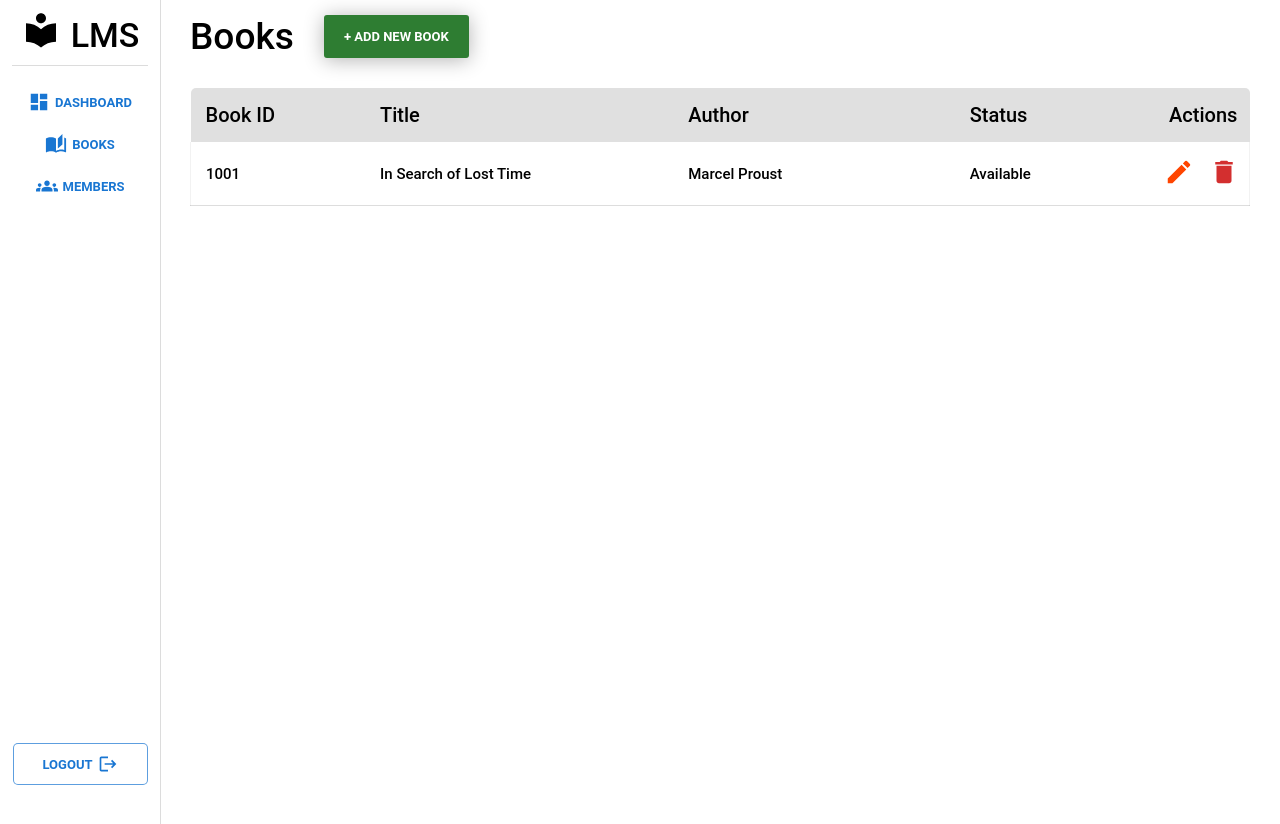
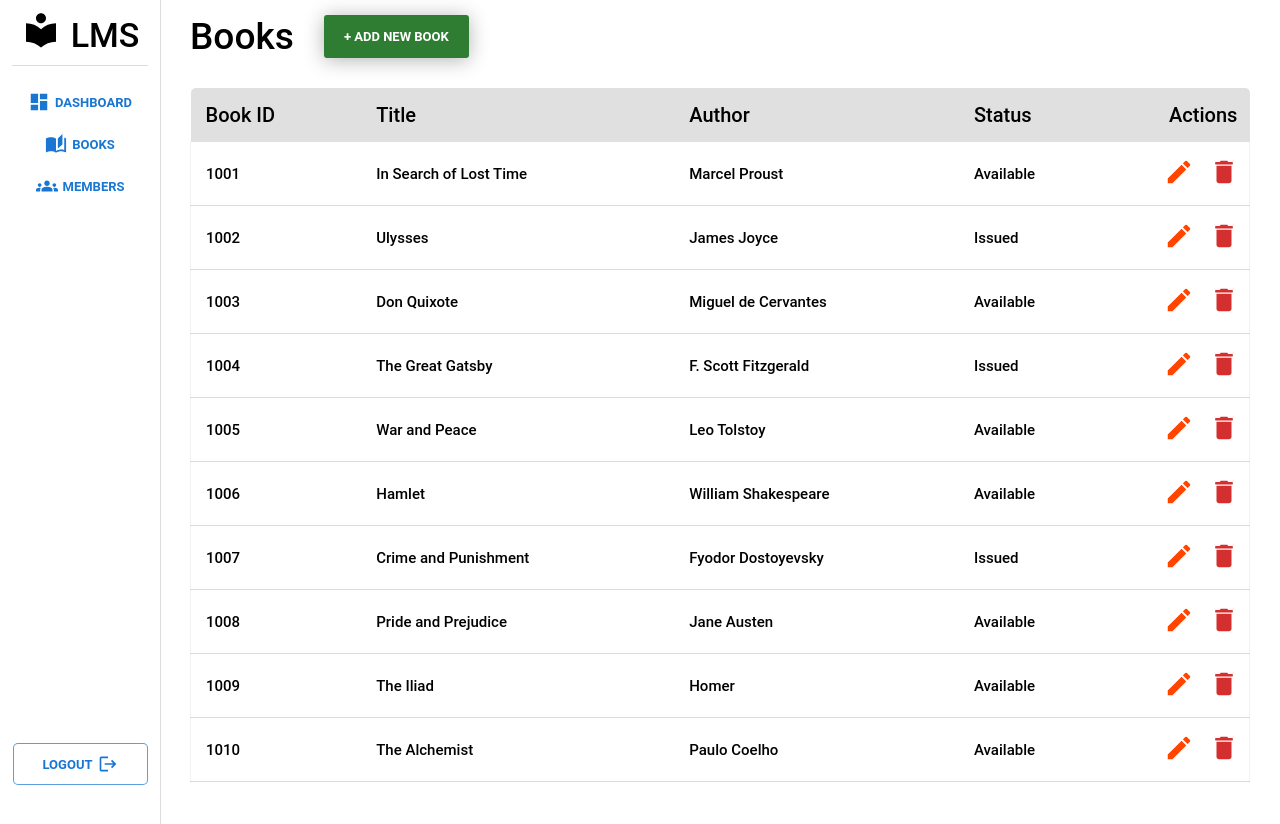
Before and after one commit to bernardkrehula/React-typescript-libmgmtsys, a React (Vite) app in the folder my-app/: page /Books in a window 1280 px wide. Shown: the top 824 px of the page. Built offline with nearby package versions, Linux system fonts and the light colour scheme.

Commit message:
display all books

```diff
--- a/my-app/src/App.tsx
+++ b/my-app/src/App.tsx
@@ -14,7 +14,7 @@ function App() {
   const componentsArray: Record<string, {component: React.ComponentType<any>; props?: Record<string, any>}
   > = {
     Dashboard: {component: Dashboard, props: { data: libraryData}},
-    Books: {component: Books, props: {}},
+    Books: {component: Books, props: { booksData: libraryData.books }},
     Members: {component: Members, props: { members: libraryData.members  }}
   }
   const [ userLogged, isUserLogged ] = useState(false);
--- a/my-app/src/components/Books/Book/Book.tsx
+++ b/my-app/src/components/Books/Book/Book.tsx
@@ -1,5 +1,26 @@
+import Btn from "../../Btn/Btn";
+import type { BookType } from "../Books";
 
-const Book = () => {
+const Book = ({singleBook}: BookType) => {
+    console.log('radi')
+    const { id, title, author, status } = singleBook;
+
+    return(
+        <tr>
+            <th>{id}</th>
+            <td>{title}</td>
+            <td>{author}</td>
+            <td>{status}</td>
+            <td className="btns">
+                <Btn variation="edit">
+                    <svg className="edit-svg" focusable="false" aria-hidden="true" viewBox="0 0 24 24" data-testid="EditIcon"><path d="M3 17.25V21h3.75L17.81 9.94l-3.75-3.75L3 17.25zM20.71 7.04c.39-.39.39-1.02 0-1.41l-2.34-2.34a.9959.9959 0 0 0-1.41 0l-1.83 1.83 3.75 3.75 1.83-1.83z"></path></svg>
+                </Btn>
+                <Btn variation="delete">
+                    <svg className="delete-svg" focusable="false" aria-hidden="true" viewBox="0 0 24 24" data-testid="DeleteIcon"><path d="M6 19c0 1.1.9 2 2 2h8c1.1 0 2-.9 2-2V7H6v12zM19 4h-3.5l-1-1h-5l-1 1H5v2h14V4z"></path></svg>
+                </Btn>
+            </td>
+        </tr>
+    )
 
 }
 
--- a/my-app/src/components/Books/Books.tsx
+++ b/my-app/src/components/Books/Books.tsx
@@ -2,7 +2,22 @@ import Book from "./Book/Book";
 import './Books.css'
 import Btn from "../Btn/Btn";
 
-const Books = () => {
+export type BookType = {
+    id: string;
+    title: string;
+    author: string;
+    status: string;
+}
+type BooksType = {
+    booksData: BookType[];
+}
+
+const Books = ({booksData}: BooksType) => {
+
+    const DisplayBooks = () => {
+        return booksData.map(singleBook => <Book singleBook={singleBook}/>)
+    }
+
     return(
         <div className="books">
             <div className="books-title">
@@ -20,20 +35,7 @@ const Books = () => {
                     </tr>
                 </thead>
                 <tbody className="books-body">
-                    <tr>
-                        <th>1001</th>
-                        <td>In Search of Lost Time</td>
-                        <td>Marcel Proust</td>
-                        <td>Available</td>
-                        <td className="btns">
-                            <Btn variation="edit">
-                                <svg className="edit-svg" focusable="false" aria-hidden="true" viewBox="0 0 24 24" data-testid="EditIcon"><path d="M3 17.25V21h3.75L17.81 9.94l-3.75-3.75L3 17.25zM20.71 7.04c.39-.39.39-1.02 0-1.41l-2.34-2.34a.9959.9959 0 0 0-1.41 0l-1.83 1.83 3.75 3.75 1.83-1.83z"></path></svg>
-                            </Btn>
-                            <Btn variation="delete">
-                                <svg className="delete-svg" focusable="false" aria-hidden="true" viewBox="0 0 24 24" data-testid="DeleteIcon"><path d="M6 19c0 1.1.9 2 2 2h8c1.1 0 2-.9 2-2V7H6v12zM19 4h-3.5l-1-1h-5l-1 1H5v2h14V4z"></path></svg>
-                            </Btn>
-                        </td>
-                    </tr>
+                    {DisplayBooks()}
                 </tbody>
             </table>
         </div>
```
